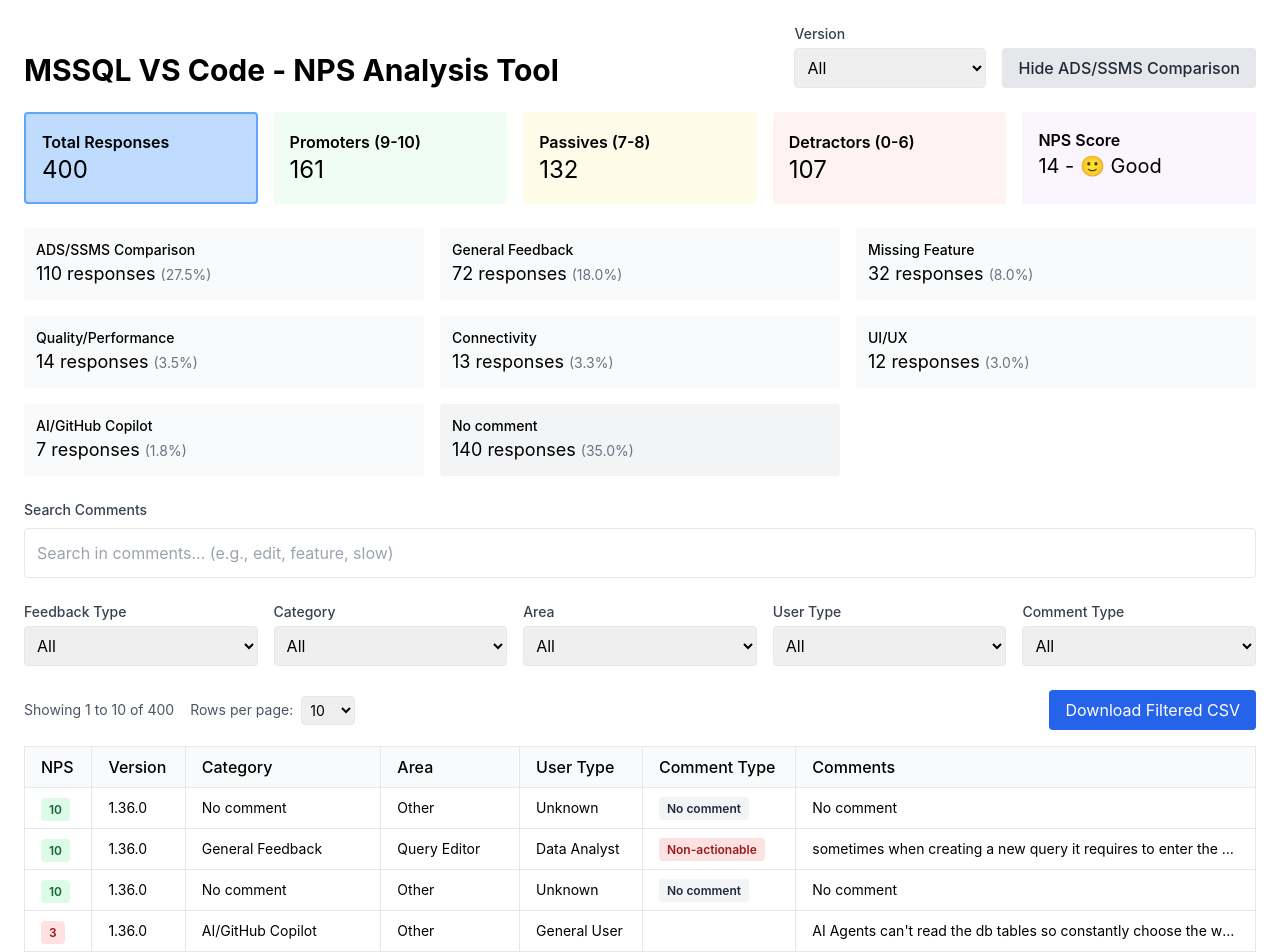
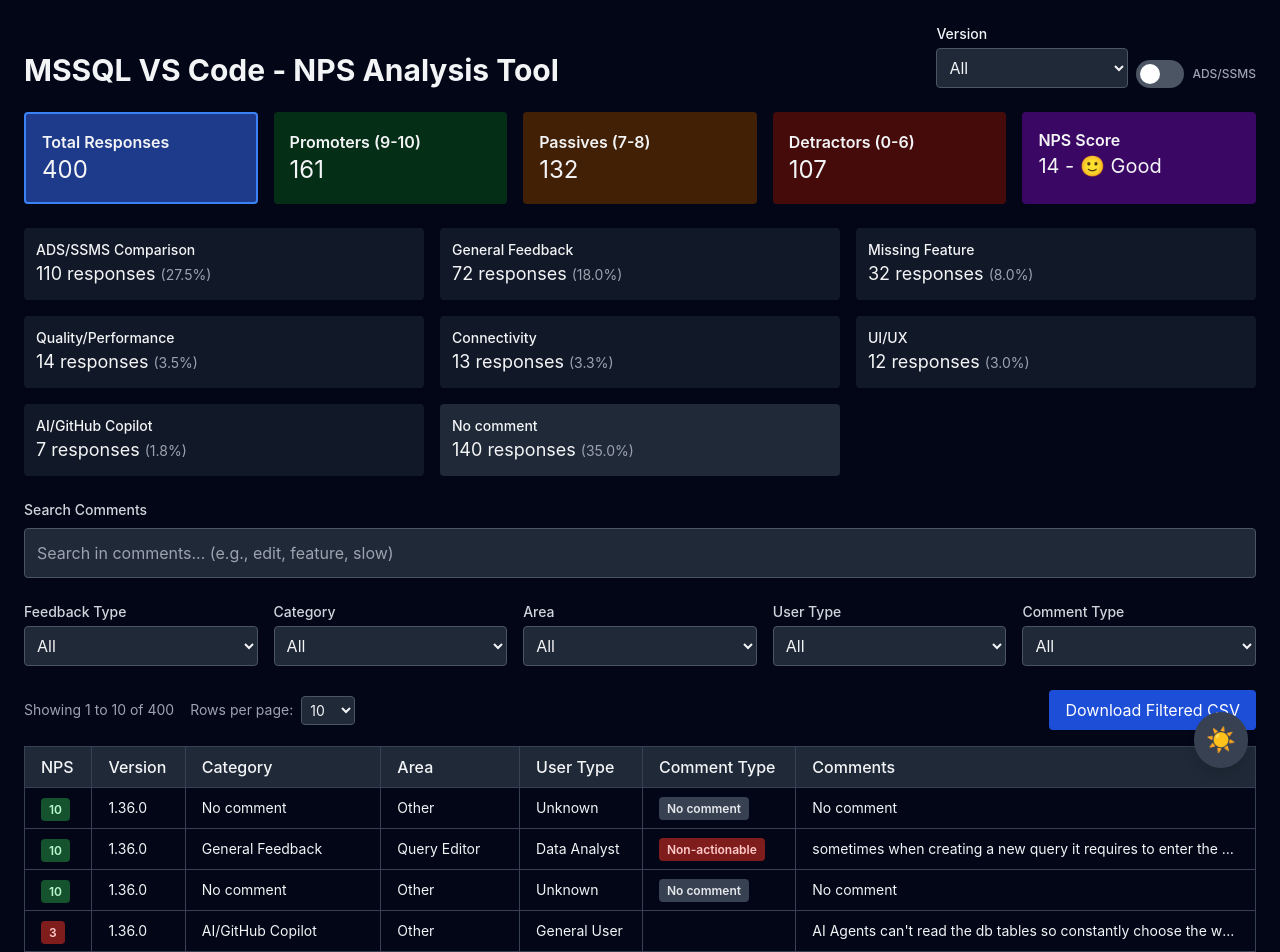
Before and after one commit to croblesm/nps-app, a React (Create React App) app: page / in a window 1280 px wide. Shown: the top 952 px of the page. Built offline with nearby package versions, Linux system fonts and the light colour scheme.

Commit message:
Latest and stable

```diff
--- a/package.json
+++ b/package.json
@@ -7,6 +7,7 @@
     "@testing-library/jest-dom": "^6.7.0",
     "@testing-library/react": "^16.3.0",
     "@testing-library/user-event": "^13.5.0",
+    "next-themes": "^0.4.6",
     "papaparse": "^5.5.3",
     "react": "^19.1.1",
     "react-dom": "^19.1.1",
--- a/src/App.js
+++ b/src/App.js
@@ -320,6 +320,7 @@
   const [sortConfig, setSortConfig] = useState({ key: null, direction: 'asc' });
   const [hideSSMSComparison, setHideSSMSComparison] = useState(false);
   const [searchQuery, setSearchQuery] = useState('');
+  const [darkMode, setDarkMode] = useState(true);
   const [filters, setFilters] = useState({
     category: 'All',
     area: 'All',
@@ -328,6 +329,15 @@
     feedbackType: 'All',
     version: 'All'
   });
+
+  // Apply dark mode class to html element
+  useEffect(() => {
+    if (darkMode) {
+      document.documentElement.classList.add('dark');
+    } else {
+      document.documentElement.classList.remove('dark');
+    }
+  }, [darkMode]);
 
 
 
@@ -486,7 +496,7 @@
   };
 
   if (loading) {
-    return <div className="p-8 text-xl">Loading and analyzing feedback data...</div>;
+    return <div className="p-8 text-xl">Loading and analyzing NPS feedback data...</div>;
   }
 
   if (error) {
@@ -498,20 +508,21 @@
   }
 
   return (
-    <div className="p-6 max-w-7xl mx-auto">
+    <div>
+      <div className="bg-white dark:bg-slate-950 text-gray-900 dark:text-gray-100 p-6 max-w-7xl mx-auto">
         <div className="flex justify-between items-end mb-6">
           <div className="flex flex-col">
             <h1 className="text-3xl font-bold">MSSQL VS Code - NPS Analysis Tool</h1>
           </div>
-        <div className="flex items-end gap-4">
+          <div className="flex items-end gap-2">
             <div className="w-48">
-            <label className="block text-sm font-medium text-gray-700 mb-1">Version</label>
+              <label className={`block text-sm font-medium mb-1`}>Version</label>
               <select
-              className="border rounded p-2 w-full"
+                className={`border rounded p-2 w-full bg-white dark:bg-gray-800 text-gray-900 dark:text-gray-100 border-gray-300 dark:border-gray-600`}
                 value={filters.version}
                 onChange={(e) => {
                   setFilters({...filters, version: e.target.value});
-                setCurrentPage(1); // Reset to first page when changing version
+                  setCurrentPage(1);
                 }}
               >
                 {['All', ...new Set(data.map(row => row.Version))].sort().map(ver => (
@@ -519,26 +530,39 @@
                 ))}
               </select>
             </div>
+            <div className="flex items-center gap-2">
               <button
+                id="ads-toggle"
                 onClick={() => setHideSSMSComparison(!hideSSMSComparison)}
-            className={`px-4 py-2 rounded font-medium transition ${
+                className={`relative inline-flex h-7 w-12 items-center rounded-full transition-colors ${
                   hideSSMSComparison
-                ? 'bg-blue-500 text-white hover:bg-blue-600'
-                : 'bg-gray-200 text-gray-800 hover:bg-gray-300'
+                    ? 'bg-blue-500'
+                    : 'bg-gray-300 dark:bg-gray-600'
                 }`}
+                role="switch"
+                aria-checked={hideSSMSComparison}
+                aria-label="Toggle ADS/SSMS Comparison filter"
               >
-            {hideSSMSComparison ? 'Show ADS/SSMS Comparison' : 'Hide ADS/SSMS Comparison'}
+                <span
+                  className={`inline-block h-5 w-5 transform rounded-full bg-white transition-transform ${
+                    hideSSMSComparison ? 'translate-x-6' : 'translate-x-1'
+                  }`}
+                />
               </button>
+              <label htmlFor="ads-toggle" className="text-xs font-medium text-gray-600 dark:text-gray-400 cursor-pointer">
+                ADS/SSMS
+              </label>
             </div>
           </div>
-
+        </div>
       {/* Summary Stats - only filtered by version, not other filters */}
       <div className="grid grid-cols-2 md:grid-cols-5 gap-4 mb-6">
         <button
           className={`${filters.feedbackType === 'All' && filters.category === 'All' && filters.area === 'All' &&
                         filters.userType === 'All' && filters.commentType === 'All'
-                        ? 'bg-blue-200 border-2 border-blue-400' : 'bg-blue-50'}
-                        p-4 rounded text-left transition hover:bg-blue-100 hover:shadow-md`}
+                        ? 'bg-blue-200 dark:bg-blue-900 border-2 border-blue-400 dark:border-blue-500'
+                        : 'bg-blue-50 dark:bg-blue-950'}
+                        p-4 rounded text-left transition hover:shadow-md hover:bg-blue-100 dark:hover:bg-blue-900`}
           onClick={() => setFilters({
             ...filters,
             feedbackType: 'All',
@@ -561,8 +585,8 @@
           </p>
         </button>
         <button
-          className={`${filters.feedbackType === 'Promoter' ? 'bg-green-200 border-2 border-green-400' : 'bg-green-50'}
-                      p-4 rounded text-left transition hover:bg-green-100 hover:shadow-md`}
+          className={`${filters.feedbackType === 'Promoter' ? 'bg-green-200 dark:bg-green-900 border-2 border-green-400 dark:border-green-500' : 'bg-green-50 dark:bg-green-950'}
+                      p-4 rounded text-left transition hover:shadow-md hover:bg-green-100 dark:hover:bg-green-900`}
           onClick={() => setFilters({
             ...filters,
             feedbackType: 'Promoter',
@@ -582,8 +606,8 @@
           </p>
         </button>
         <button
-          className={`${filters.feedbackType === 'Passive' ? 'bg-yellow-200 border-2 border-yellow-400' : 'bg-yellow-50'}
-                      p-4 rounded text-left transition hover:bg-yellow-100 hover:shadow-md`}
+          className={`${filters.feedbackType === 'Passive' ? 'bg-yellow-200 dark:bg-yellow-900 border-2 border-yellow-400 dark:border-yellow-500' : 'bg-yellow-50 dark:bg-yellow-950'}
+                      p-4 rounded text-left transition hover:shadow-md hover:bg-yellow-100 dark:hover:bg-yellow-900`}
           onClick={() => setFilters({
             ...filters,
             feedbackType: 'Passive',
@@ -603,8 +627,8 @@
           </p>
         </button>
         <button
-          className={`${filters.feedbackType === 'Detractor' ? 'bg-red-200 border-2 border-red-400' : 'bg-red-50'}
-                      p-4 rounded text-left transition hover:bg-red-100 hover:shadow-md`}
+          className={`${filters.feedbackType === 'Detractor' ? 'bg-red-200 dark:bg-red-900 border-2 border-red-400 dark:border-red-500' : 'bg-red-50 dark:bg-red-950'}
+                      p-4 rounded text-left transition hover:shadow-md hover:bg-red-100 dark:hover:bg-red-900`}
           onClick={() => setFilters({
             ...filters,
             feedbackType: 'Detractor',
@@ -623,7 +647,7 @@
             }).length}
           </p>
         </button>
-        <div className="bg-purple-50 p-4 rounded">
+        <div className={`bg-purple-50 dark:bg-purple-950 p-4 rounded`}>
           <h3 className="font-semibold">NPS Score</h3>
           <p className="text-xl">
             {(() => {
@@ -688,8 +712,8 @@
             return (
               <button
                 key={category}
-                className={`${filters.category === category ? 'bg-blue-100 border-2 border-blue-400' : isNoComment ? 'bg-gray-100' : 'bg-gray-50'}
-                            p-3 rounded text-left transition hover:bg-gray-100 hover:shadow-md`}
+                className={`${filters.category === category ? 'bg-blue-100 dark:bg-blue-900 border-2 border-blue-400 dark:border-blue-500' : isNoComment ? 'bg-gray-100 dark:bg-gray-800' : 'bg-gray-50 dark:bg-gray-900'}
+                            p-3 rounded text-left transition hover:bg-gray-100 dark:hover:bg-gray-800 hover:shadow-md`}
                 onClick={() => setFilters({
                   ...filters,
                   category: category,
@@ -699,8 +723,8 @@
                   feedbackType: 'All'
                 })}
               >
-                <h4 className="font-medium text-sm">{category}</h4>
-                <p className="text-lg">{count} responses <span className="text-sm text-gray-500">({percentage}%)</span></p>
+                <h4 className="font-medium text-sm">{ category}</h4>
+                <p className="text-lg">{count} responses <span className="text-sm text-gray-500 dark:text-gray-400">({percentage}%)</span></p>
               </button>
             );
           });
@@ -709,7 +733,7 @@
 
       {/* Search Bar */}
       <div className="mb-6">
-        <label className="block text-sm font-medium text-gray-700 mb-2">Search Comments</label>
+        <label className="block text-sm font-medium text-gray-700 dark:text-gray-300 mb-2">Search Comments</label>
         <input
           type="text"
           placeholder="Search in comments... (e.g., edit, feature, slow)"
@@ -718,16 +742,16 @@
             setSearchQuery(e.target.value);
             setCurrentPage(1); // Reset to first page when searching
           }}
-          className="w-full border rounded p-3 text-base focus:outline-none focus:ring-2 focus:ring-blue-500"
+          className="w-full border rounded p-3 text-base focus:outline-none focus:ring-2 focus:ring-blue-500 bg-white dark:bg-gray-800 text-gray-900 dark:text-gray-100 border-gray-300 dark:border-gray-600"
         />
       </div>
 
       {/* Filters */}
       <div className="grid grid-cols-2 md:grid-cols-5 gap-4 mb-6">
         <div>
-          <label className="block text-sm font-medium text-gray-700 mb-1">Feedback Type</label>
+          <label className="block text-sm font-medium text-gray-700 dark:text-gray-300 mb-1">Feedback Type</label>
           <select
-            className="border rounded p-2 w-full"
+            className="border rounded p-2 w-full bg-white dark:bg-gray-800 text-gray-900 dark:text-gray-100 border-gray-300 dark:border-gray-600"
             value={filters.feedbackType}
             onChange={(e) => setFilters({...filters, feedbackType: e.target.value})}
           >
@@ -738,9 +762,9 @@
           </select>
         </div>
         <div>
-          <label className="block text-sm font-medium text-gray-700 mb-1">Category</label>
+          <label className="block text-sm font-medium text-gray-700 dark:text-gray-300 mb-1">Category</label>
           <select
-            className="border rounded p-2 w-full"
+            className="border rounded p-2 w-full bg-white dark:bg-gray-800 text-gray-900 dark:text-gray-100 border-gray-300 dark:border-gray-600"
             value={filters.category}
             onChange={(e) => setFilters({...filters, category: e.target.value})}
           >
@@ -751,9 +775,9 @@
           </select>
         </div>
         <div>
-          <label className="block text-sm font-medium text-gray-700 mb-1">Area</label>
+          <label className="block text-sm font-medium text-gray-700 dark:text-gray-300 mb-1">Area</label>
           <select
-            className="border rounded p-2 w-full"
+            className="border rounded p-2 w-full bg-white dark:bg-gray-800 text-gray-900 dark:text-gray-100 border-gray-300 dark:border-gray-600"
             value={filters.area}
             onChange={(e) => setFilters({...filters, area: e.target.value})}
           >
@@ -763,9 +787,9 @@
           </select>
         </div>
         <div>
-          <label className="block text-sm font-medium text-gray-700 mb-1">User Type</label>
+          <label className="block text-sm font-medium text-gray-700 dark:text-gray-300 mb-1">User Type</label>
           <select
-            className="border rounded p-2 w-full"
+            className="border rounded p-2 w-full bg-white dark:bg-gray-800 text-gray-900 dark:text-gray-100 border-gray-300 dark:border-gray-600"
             value={filters.userType}
             onChange={(e) => setFilters({...filters, userType: e.target.value})}
           >
@@ -775,9 +799,9 @@
           </select>
         </div>
         <div>
-          <label className="block text-sm font-medium text-gray-700 mb-1">Comment Type</label>
+          <label className="block text-sm font-medium text-gray-700 dark:text-gray-300 mb-1">Comment Type</label>
           <select
-            className="border rounded p-2 w-full"
+            className="border rounded p-2 w-full bg-white dark:bg-gray-800 text-gray-900 dark:text-gray-100 border-gray-300 dark:border-gray-600"
             value={filters.commentType}
             onChange={(e) => setFilters({...filters, commentType: e.target.value})}
           >
@@ -790,13 +814,13 @@
 
       <div className="flex justify-between items-center mb-4">
         <div className="flex items-center gap-4">
-          <p className="text-sm text-gray-600">
+          <p className="text-sm text-gray-600 dark:text-gray-400">
             Showing {Math.min(filteredData.length, (currentPage - 1) * rowsPerPage + 1)} to {Math.min(currentPage * rowsPerPage, filteredData.length)} of {filteredData.length}
           </p>
           <div className="flex items-center">
-            <label className="text-sm text-gray-600 mr-2">Rows per page:</label>
+            <label className="text-sm text-gray-600 dark:text-gray-400 mr-2">Rows per page:</label>
             <select
-              className="border rounded p-1 text-sm"
+              className="border rounded p-1 text-sm bg-white dark:bg-gray-800 text-gray-900 dark:text-gray-100 border-gray-300 dark:border-gray-600"
               value={rowsPerPage}
               onChange={(e) => {
                 setRowsPerPage(Number(e.target.value));
@@ -811,7 +835,7 @@
         </div>
         <button
           onClick={downloadCSV}
-          className="bg-blue-600 text-white px-4 py-2 rounded hover:bg-blue-700"
+          className="px-4 py-2 rounded text-white bg-blue-600 hover:bg-blue-700 dark:bg-blue-700 dark:hover:bg-blue-600"
         >
           Download Filtered CSV
         </button>
@@ -819,10 +843,10 @@
 
       {/* Data Table */}
       <div className="overflow-x-auto">
-        <table className="min-w-full border border-gray-300">
-          <thead className="bg-gray-50">
+        <table className="min-w-full border border-gray-300 dark:border-gray-700">
+          <thead className="bg-gray-50 dark:bg-gray-800">
             <tr>
-              <th className="border px-4 py-2 text-left">
+              <th className="border border-gray-300 dark:border-gray-700 px-4 py-2 text-left">
                 <button
                   className="flex items-center font-medium"
                   onClick={() => requestSort('NPS')}
@@ -835,7 +859,7 @@
                   )}
                 </button>
               </th>
-              <th className="border px-4 py-2 text-left">
+              <th className="border border-gray-300 dark:border-gray-700 px-4 py-2 text-left">
                 <button
                   className="flex items-center font-medium"
                   onClick={() => requestSort('Version')}
@@ -848,7 +872,7 @@
                   )}
                 </button>
               </th>
-              <th className="border px-4 py-2 text-left">
+              <th className="border border-gray-300 dark:border-gray-700 px-4 py-2 text-left">
                 <button
                   className="flex items-center font-medium"
                   onClick={() => requestSort('Category')}
@@ -861,7 +885,7 @@
                   )}
                 </button>
               </th>
-              <th className="border px-4 py-2 text-left">
+              <th className="border border-gray-300 dark:border-gray-700 px-4 py-2 text-left">
                 <button
                   className="flex items-center font-medium"
                   onClick={() => requestSort('Area')}
@@ -874,7 +898,7 @@
                   )}
                 </button>
               </th>
-              <th className="border px-4 py-2 text-left">
+              <th className="border border-gray-300 dark:border-gray-700 px-4 py-2 text-left">
                 <button
                   className="flex items-center font-medium"
                   onClick={() => requestSort('UserType')}
@@ -887,7 +911,7 @@
                   )}
                 </button>
               </th>
-              <th className="border px-4 py-2 text-left">
+              <th className="border border-gray-300 dark:border-gray-700 px-4 py-2 text-left">
                 <button
                   className="flex items-center font-medium"
                   onClick={() => requestSort('CommentType')}
@@ -900,7 +924,7 @@
                   )}
                 </button>
               </th>
-              <th className="border px-4 py-2 text-left">
+              <th className="border border-gray-300 dark:border-gray-700 px-4 py-2 text-left">
                 <button
                   className="flex items-center font-medium"
                   onClick={() => requestSort('Comments')}
@@ -919,30 +943,30 @@
             {filteredData
               .slice((currentPage - 1) * rowsPerPage, currentPage * rowsPerPage)
               .map((row) => (
-                <tr key={row.ID} className="hover:bg-gray-50">
-                  <td className="border px-4 py-2">
+                <tr key={row.ID} className="hover:bg-gray-50 dark:hover:bg-gray-800">
+                  <td className="border border-gray-300 dark:border-gray-700 px-4 py-2">
                     <span className={`px-2 py-1 rounded text-xs font-semibold ${
-                      row.NPS >= 9 ? 'bg-green-100 text-green-800' :
-                      row.NPS >= 7 ? 'bg-yellow-100 text-yellow-800' :
-                      'bg-red-100 text-red-800'
+                      row.NPS >= 9 ? 'bg-green-100 dark:bg-green-900 text-green-800 dark:text-green-200' :
+                      row.NPS >= 7 ? 'bg-yellow-100 dark:bg-yellow-900 text-yellow-800 dark:text-yellow-200' :
+                      'bg-red-100 dark:bg-red-900 text-red-800 dark:text-red-200'
                     }`}>
                       {row.NPS}
                     </span>
                   </td>
-                  <td className="border px-4 py-2 text-sm">{row.Version}</td>
-                  <td className="border px-4 py-2 text-sm">{row.Category}</td>
-                  <td className="border px-4 py-2 text-sm">{row.Area}</td>
-                  <td className="border px-4 py-2 text-sm">{row.UserType}</td>
-                  <td className="border px-4 py-2 text-sm">
+                  <td className="border border-gray-300 dark:border-gray-700 px-4 py-2 text-sm">{row.Version}</td>
+                  <td className="border border-gray-300 dark:border-gray-700 px-4 py-2 text-sm">{row.Category}</td>
+                  <td className="border border-gray-300 dark:border-gray-700 px-4 py-2 text-sm">{row.Area}</td>
+                  <td className="border border-gray-300 dark:border-gray-700 px-4 py-2 text-sm">{row.UserType}</td>
+                  <td className="border border-gray-300 dark:border-gray-700 px-4 py-2 text-sm">
                     {row.CommentType && (
                       <span className={`px-2 py-1 rounded text-xs font-semibold ${
-                        row.CommentType === 'Non-actionable' ? 'bg-red-100 text-red-800' : 'bg-gray-100 text-gray-800'
+                        row.CommentType === 'Non-actionable' ? 'bg-red-100 dark:bg-red-900 text-red-800 dark:text-red-200' : 'bg-gray-100 dark:bg-gray-700 text-gray-800 dark:text-gray-200'
                       }`}>
                         {row.CommentType}
                       </span>
                     )}
                   </td>
-                  <td className="border px-4 py-2 text-sm max-w-md">
+                  <td className="border border-gray-300 dark:border-gray-700 px-4 py-2 text-sm max-w-md">
                     <div className="truncate" title={row.Comments}>
                       {row.Comments || 'No comment'}
                     </div>
@@ -961,33 +985,33 @@
             <button
               onClick={() => setCurrentPage(1)}
               disabled={currentPage === 1}
-              className={`px-3 py-1 rounded ${currentPage === 1 ? 'bg-gray-200 text-gray-500' : 'bg-gray-300 hover:bg-gray-400 text-gray-700'}`}
+              className="px-3 py-1 rounded disabled:bg-gray-200 disabled:text-gray-500 disabled:dark:bg-gray-700 disabled:dark:text-gray-600 enabled:bg-gray-300 enabled:hover:bg-gray-400 enabled:text-gray-700 enabled:dark:bg-gray-700 enabled:dark:hover:bg-gray-600 enabled:dark:text-white"
             >
               First
             </button>
             <button
               onClick={() => setCurrentPage(prev => Math.max(1, prev - 1))}
               disabled={currentPage === 1}
-              className={`px-3 py-1 rounded ${currentPage === 1 ? 'bg-gray-200 text-gray-500' : 'bg-gray-300 hover:bg-gray-400 text-gray-700'}`}
+              className="px-3 py-1 rounded disabled:bg-gray-200 disabled:text-gray-500 disabled:dark:bg-gray-700 disabled:dark:text-gray-600 enabled:bg-gray-300 enabled:hover:bg-gray-400 enabled:text-gray-700 enabled:dark:bg-gray-700 enabled:dark:hover:bg-gray-600 enabled:dark:text-white"
             >
               Previous
             </button>
 
-            <div className="flex items-center px-2">
+            <div className="flex items-center px-2 text-gray-700 dark:text-gray-300">
               Page {currentPage} of {Math.ceil(filteredData.length / rowsPerPage) || 1}
             </div>
 
             <button
               onClick={() => setCurrentPage(prev => Math.min(Math.ceil(filteredData.length / rowsPerPage) || 1, prev + 1))}
               disabled={currentPage >= Math.ceil(filteredData.length / rowsPerPage)}
-              className={`px-3 py-1 rounded ${currentPage >= Math.ceil(filteredData.length / rowsPerPage) ? 'bg-gray-200 text-gray-500' : 'bg-gray-300 hover:bg-gray-400 text-gray-700'}`}
+              className="px-3 py-1 rounded disabled:bg-gray-200 disabled:text-gray-500 disabled:dark:bg-gray-700 disabled:dark:text-gray-600 enabled:bg-gray-300 enabled:hover:bg-gray-400 enabled:text-gray-700 enabled:dark:bg-gray-700 enabled:dark:hover:bg-gray-600 enabled:dark:text-white"
             >
               Next
             </button>
             <button
               onClick={() => setCurrentPage(Math.ceil(filteredData.length / rowsPerPage) || 1)}
               disabled={currentPage >= Math.ceil(filteredData.length / rowsPerPage)}
-              className={`px-3 py-1 rounded ${currentPage >= Math.ceil(filteredData.length / rowsPerPage) ? 'bg-gray-200 text-gray-500' : 'bg-gray-300 hover:bg-gray-400 text-gray-700'}`}
+              className="px-3 py-1 rounded disabled:bg-gray-200 disabled:text-gray-500 disabled:dark:bg-gray-700 disabled:dark:text-gray-600 enabled:bg-gray-300 enabled:hover:bg-gray-400 enabled:text-gray-700 enabled:dark:bg-gray-700 enabled:dark:hover:bg-gray-600 enabled:dark:text-white"
             >
               Last
             </button>
@@ -995,6 +1019,16 @@
         </div>
       )}
       </div>
+
+      {/* Dark Mode Toggle Button */}
+      <button
+        onClick={() => setDarkMode(!darkMode)}
+        className="fixed bottom-8 right-8 p-3 rounded-full transition text-2xl bg-gray-200 hover:bg-gray-300 dark:bg-gray-700 dark:hover:bg-gray-600 shadow-lg hover:shadow-xl z-50"
+        title={darkMode ? 'Light Mode' : 'Dark Mode'}
+      >
+        {darkMode ? '☀️' : '🌙'}
+      </button>
+    </div>
   );
 };
 
--- a/src/index.css
+++ b/src/index.css
@@ -9,6 +9,11 @@
     sans-serif;
   -webkit-font-smoothing: antialiased;
   -moz-osx-font-smoothing: grayscale;
+  @apply bg-white dark:bg-slate-950 text-gray-900 dark:text-gray-100 transition-colors duration-200;
+}
+
+#root {
+  @apply bg-white dark:bg-slate-950;
 }
 
 code {
--- a/tailwind.config.js
+++ b/tailwind.config.js
@@ -1,5 +1,6 @@
 /** @type {import('tailwindcss').Config} */
 module.exports = {
+  darkMode: 'class',
   content: [
     "./src/**/*.{js,jsx,ts,tsx}",
   ],
```
Also changed, not shown: public/index.html (+3 -3 lines), 1 other file (tests, documents, lock files or other folders). Lines whose indentation alone changed are shown as unchanged.
